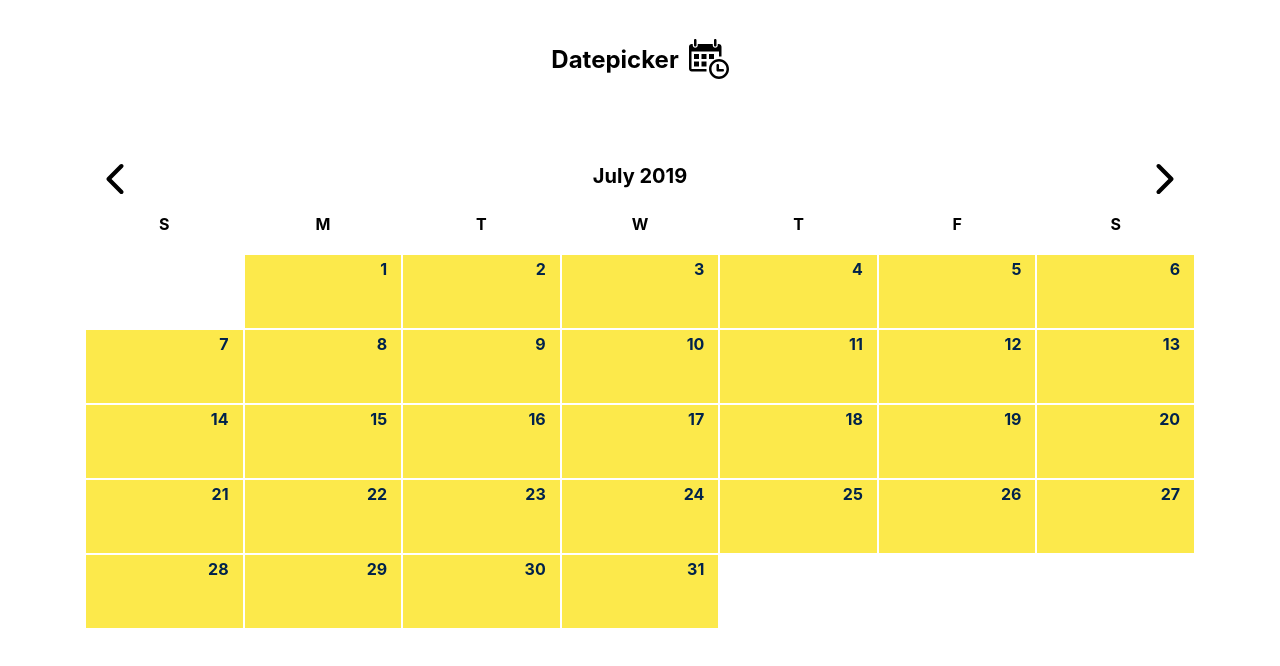
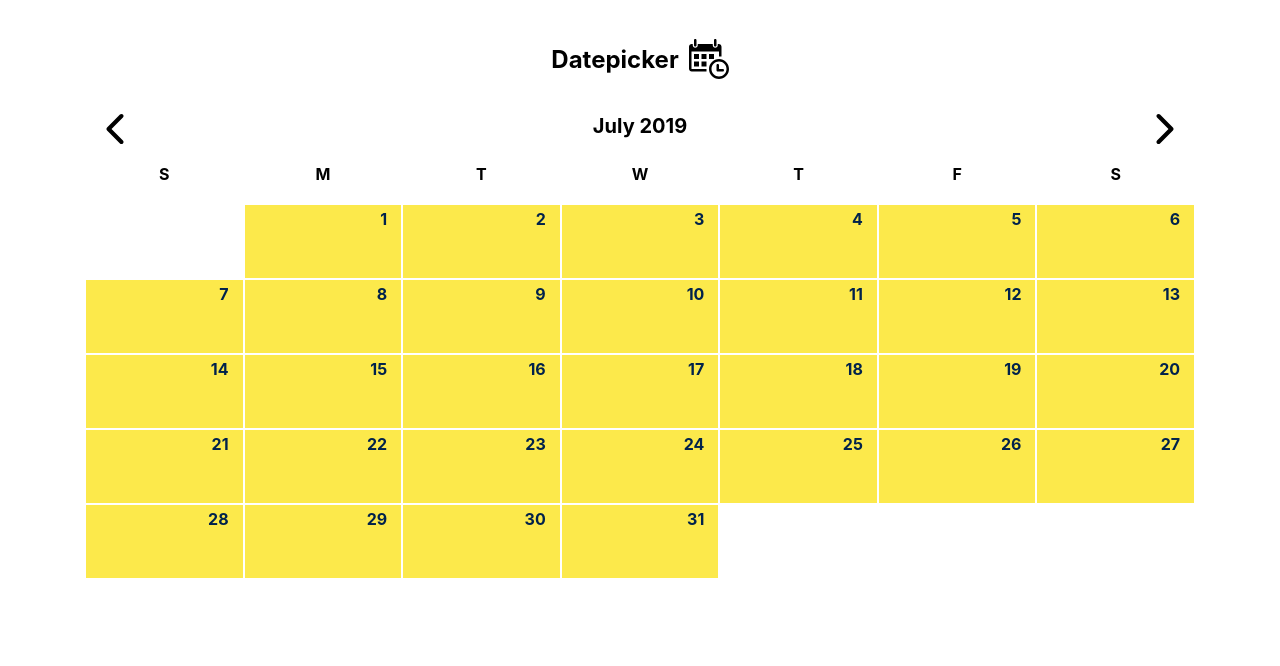
Before and after one commit to AlanaFarkas/date-picker, a React (Create React App) app: page / in a window 1280 px wide. Both pictures are taken after a click on the picture 708 px from the left and 59 px from the top of the page. Shown: the top 666 px of the page. Built offline with nearby package versions, Linux system fonts and the light colour scheme; what react-animations would draw is missing.

Commit message:
fix: more room for chosen date header

```diff
--- a/src/Calendar.js
+++ b/src/Calendar.js
@@ -199,6 +199,7 @@ const chosenDateFadeIn = keyframes `${fadeIn}`;
 
 const HeaderDateRow = styled(Row)`
     animation: 1s ${chosenDateFadeIn}
+    margin-bottom: 25px;
 `;
 
 const ChosenDate = styled.h2`
@@ -209,7 +210,6 @@ const ChosenDate = styled.h2`
 const CalendarContainer = styled(Container)`
     animation: 1s ${calendarFadeIn}
     padding: 20px;
-    margin: 50px auto;
 `;
 
 const PrevImgColumn = styled(Col)``
```
